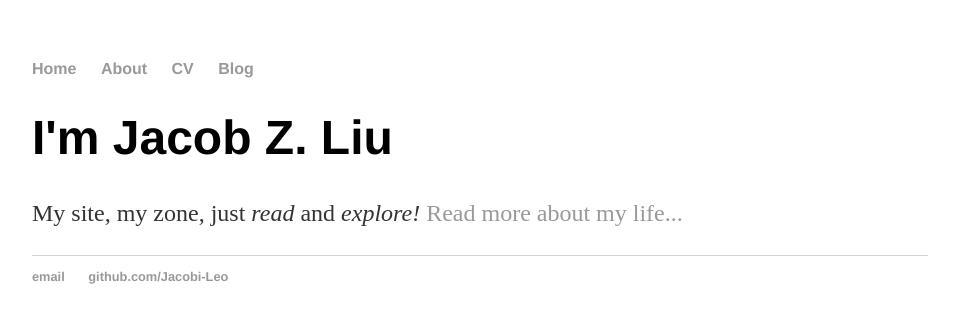
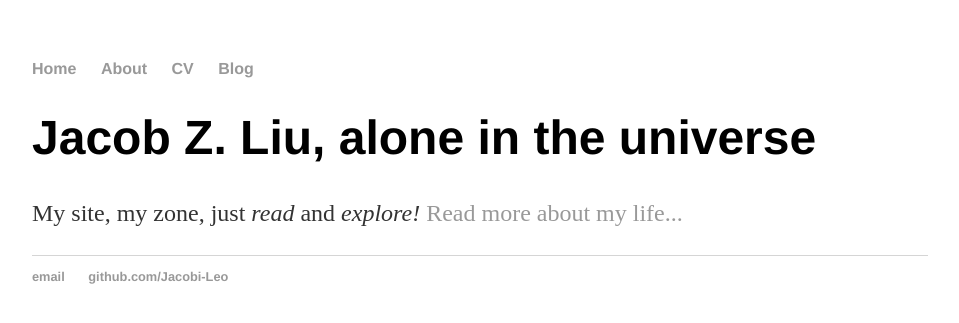
Before and after one commit to jacob-zyl/jacob-zyl.github.io, a Jekyll site: the page built from index.html, in a window 1280 px wide. Shown: the top 323 px of the page, without its empty margins (160-1119 px from the left). Built offline with Jekyll 4.4.1, drawn with Linux system fonts in a browser that asks for light colours.

Commit message:
Update index.html

```diff
--- a/index.html
+++ b/index.html
@@ -3,6 +3,6 @@ layout: default
 title: Jacob Z. Liu, alone in the universe
 ---
 <div class="blurb">
-	<h1>I'm Jacob Z. Liu</h1>
+	<h1>Jacob Z. Liu, alone in the universe</h1>
 	<p>My site, my zone, just <em>read</em> and <em>explore!</em> <a href="/about">Read more about my life...</a></p>
 </div><!-- /.blurb -->
```
